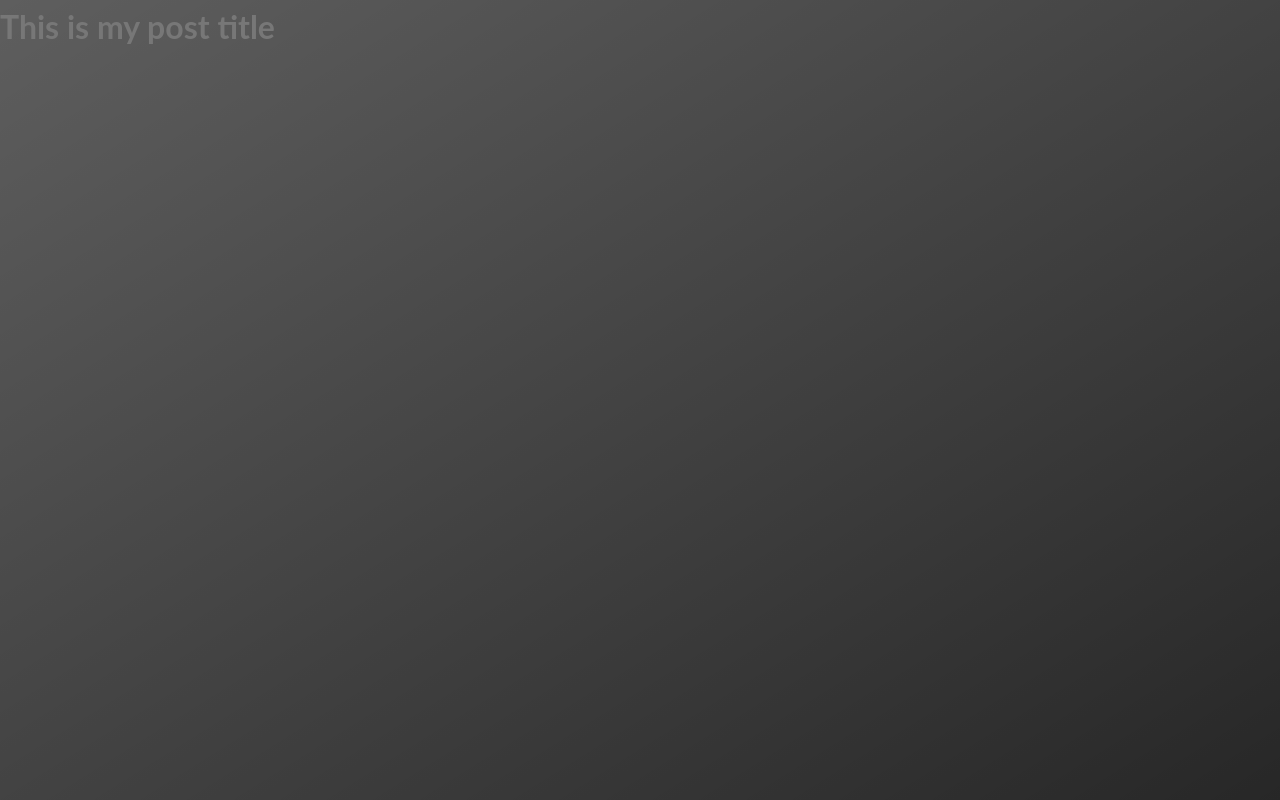
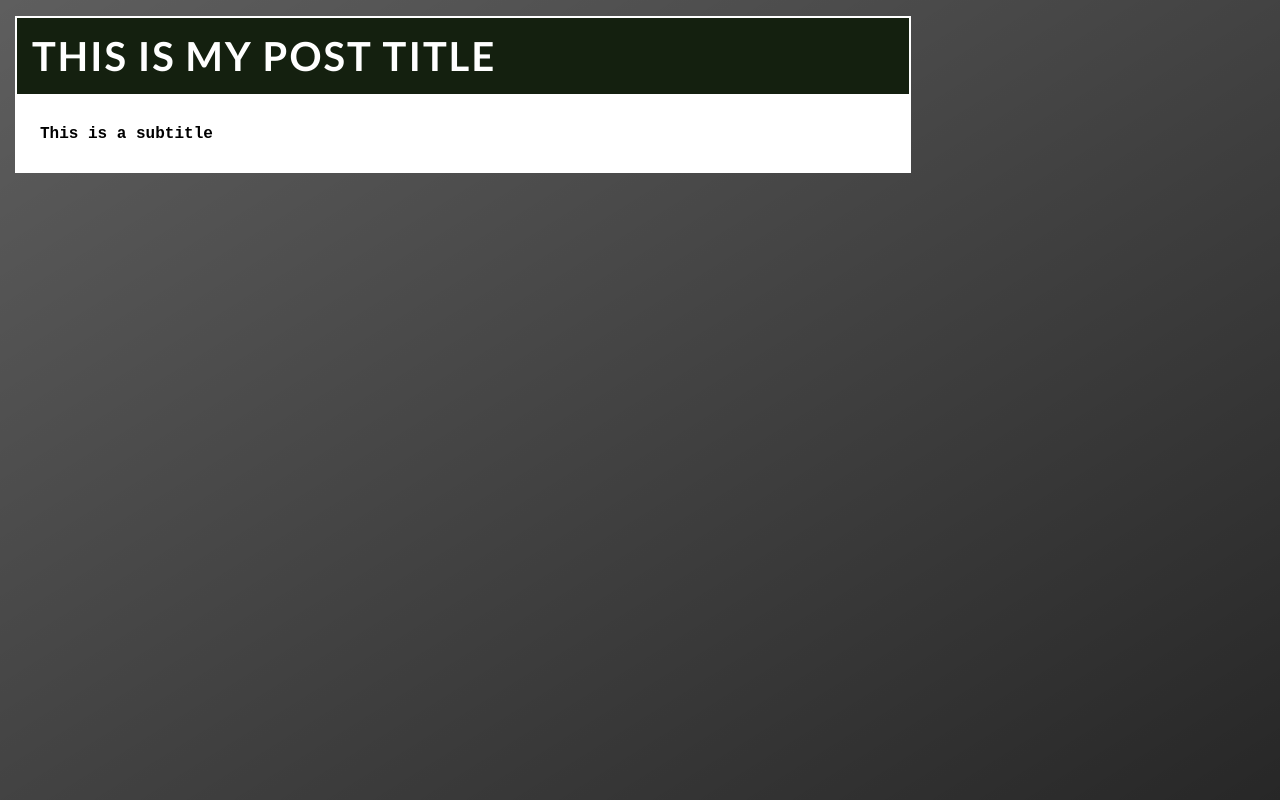
Before and after one commit to ErnestoPena/mywebsite, a plain HTML site: page blogposts.html in a window 1280 px wide. Drawn offline with Linux system fonts and the light colour scheme.

Commit message:
CSS for Blog Page

```diff
--- a/blogposts.html
+++ b/blogposts.html
@@ -3,12 +3,17 @@
     <head>
         <title>My Blog Posts</title>
         <link rel="stylesheet" type="text/css" href="css/style.css">
+        <link href="https://fonts.googleapis.com/css?family=Lato:100,300,400,700,900" rel="stylesheet">
     </head>
         <body>
             <header class="header">
-                <div>
-                    <h1>This is my post title</h1>
+                <div class="div_blog_header">
+                    <h1 class="h1_post_title">This is my post title</h1>
 
+                </div>
+
+                <div class="div_post_body">
+                    <h2 class="h2_post_title">This is a subtitle</h2>
                 </div>
 
             </header>
--- a/css/style.css
+++ b/css/style.css
@@ -99,3 +99,51 @@ ol {
  }
 
  /* Style for Blog Post */
+
+.div_blog_header {
+    float: none;
+    position: absolute;
+    width: auto;
+    height: 90;
+    border: solid 2px white;
+    margin-left: 15px;
+    top: 2%;
+    width: 70%;
+    background-color: #14200f
+}
+
+.h1_post_title {
+    font-family: Lato;
+    font-size: 40px;
+    color: white;
+    margin: 4px 15px;
+    text-transform: uppercase;
+    letter-spacing: 2px;
+}
+
+.post_body {
+    font-family: Lato;
+    font-size: 16px;
+    color:white;
+}
+
+.div_post_body {
+    position: absolute;
+    float: left;
+    top: 12%;
+    margin-left: 15px;
+    background-color:white;
+    width: 70%;
+    opacity: 1;
+}
+
+.h2_post_title {
+    font-family: 'Courier New', Courier, monospace;
+    font-size: 16px;
+    padding: 25px 25px;
+    text-align: justify;
+    color: black;
+    font-weight: 800;
+
+
+}
```
